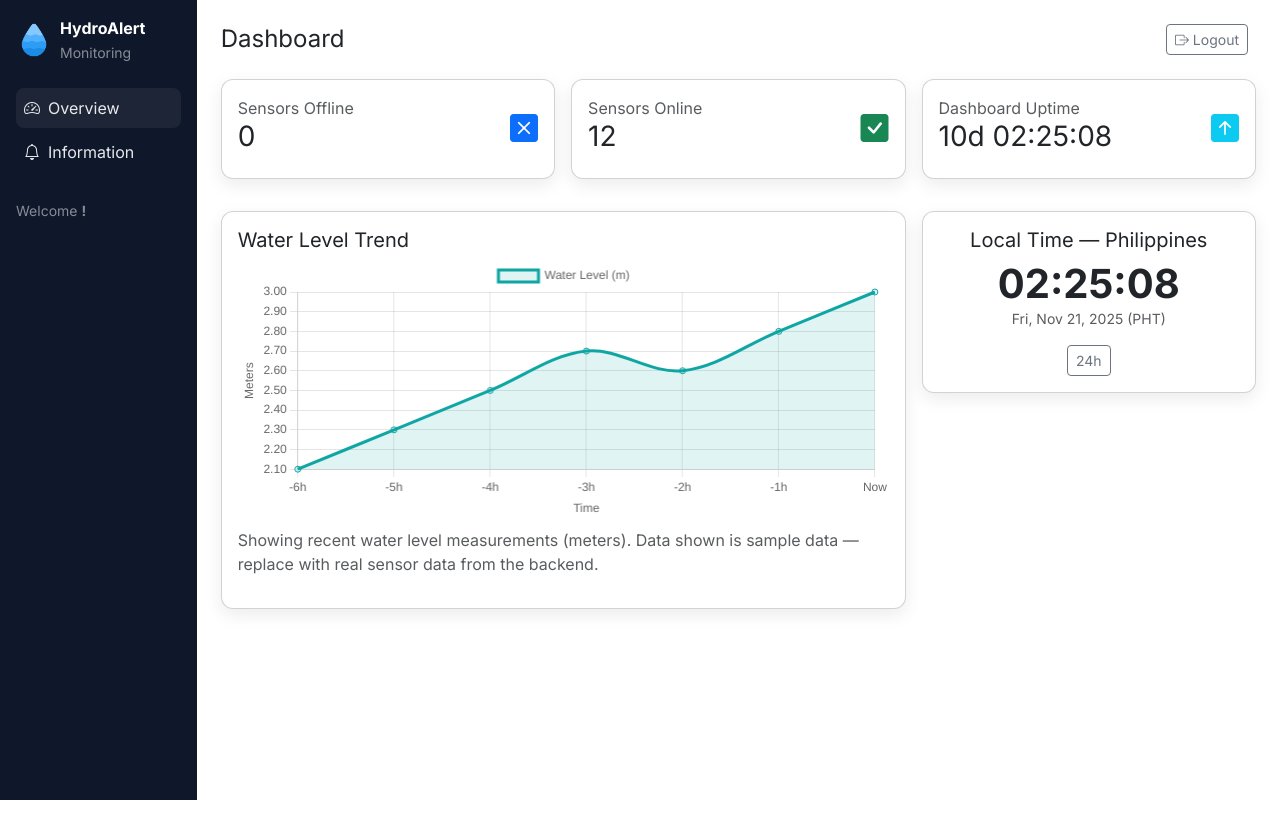
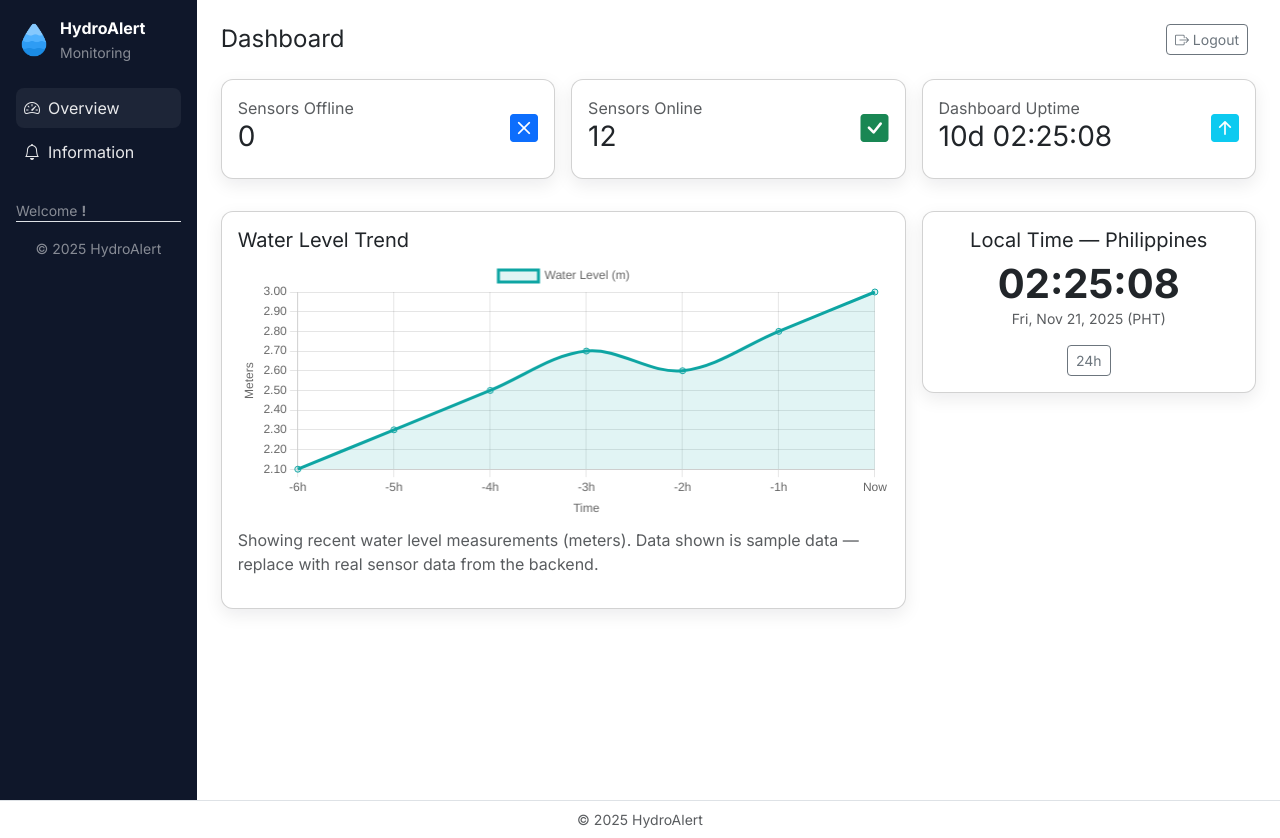
Before and after one commit to AlienWolfX/HydroAlert-Backend, a PHP site: page /app/views/dashboard.php in a window 1280 px wide. Before the commit the page ends 800 px from the top, so only its background shows below. Run offline with PHP 8.4, Linux system fonts and the light colour scheme.

Commit message:
feat: Enhance dashboard and information pages with footer and layout adjustments

```diff
--- a/app/views/dashboard.php
+++ b/app/views/dashboard.php
@@ -23,9 +23,9 @@
     .logo-img { width:36px; height:36px; border-radius:8px; object-fit:cover; display:inline-block }
   </style>
 </head>
-<body>
+<body class="d-flex flex-column min-vh-100">
   <div class="d-flex">
-    <aside class="sidebar p-3 d-none d-md-block" style="width:240px">
+    <aside class="sidebar p-3 d-none d-md-block d-flex flex-column" style="width:240px">
       <div class="mb-4">
         <div class="d-flex align-items-center gap-2">
           <img src="app/views/assets/img/app_icon.png" class="logo-img" alt="HydroAlert">
@@ -40,6 +40,7 @@
         <a class="nav-link p-2 mb-1" href="?url=info/index"><i class="bi bi-bell me-2"></i>Information</a>
       </nav>
       <div class="mt-4 small text-white-50">Welcome <strong><?php echo htmlspecialchars($user['username'] ?? ''); ?>!</strong></div>
+      <div class="mt-auto pt-3 border-top pt-3 small text-white-50 text-center">&copy; <?php echo date('Y'); ?> HydroAlert</div>
     </aside>
 
     <main class="flex-grow-1 p-4">
@@ -114,6 +115,7 @@
       </div>
     </main>
   </div>
+  <footer class="mt-auto text-center small text-muted py-2 border-top">&copy; <?php echo date('Y'); ?> HydroAlert</footer>
 
   <script src="https://cdn.jsdelivr.net/npm/bootstrap@5.3.2/dist/js/bootstrap.bundle.min.js"></script>
   <script src="https://cdn.jsdelivr.net/npm/chart.js"></script>
--- a/app/views/information.php
+++ b/app/views/information.php
@@ -23,9 +23,9 @@
     .logo-img { width:36px; height:36px; border-radius:8px; object-fit:cover; display:inline-block }
   </style>
 </head>
-<body>
+<body class="d-flex flex-column min-vh-100">
   <div class="d-flex">
-    <aside class="sidebar p-3 d-none d-md-block" style="width:240px">
+    <aside class="sidebar p-3 d-none d-md-block d-flex flex-column" style="width:240px">
       <div class="mb-4">
         <div class="d-flex align-items-center gap-2">
           <img src="app/views/assets/img/app_icon.png" class="logo-img" alt="HydroAlert">
@@ -40,6 +40,7 @@
         <a class="nav-link active p-2 mb-1" href="?url=info/index"><i class="bi bi-bell me-2"></i>Information</a>
       </nav>
       <div class="mt-4 small text-white-50">Welcome <strong><?php echo htmlspecialchars($user['username'] ?? ''); ?>!</strong></div>
+      <div class="mt-auto pt-3 border-top pt-3 small text-white-50 text-center">&copy; <?php echo date('Y'); ?> HydroAlert</div>
     </aside>
 
     <main class="flex-grow-1 p-4">
@@ -132,6 +133,7 @@
       </div>
     </main>
   </div>
+  <footer class="mt-auto text-center small text-muted py-2 border-top">&copy; <?php echo date('Y'); ?> HydroAlert</footer>
 
   <script src="https://cdn.jsdelivr.net/npm/bootstrap@5.3.2/dist/js/bootstrap.bundle.min.js"></script>
   <script src="app/views/assets/js/evacuation.js"></script>
```
